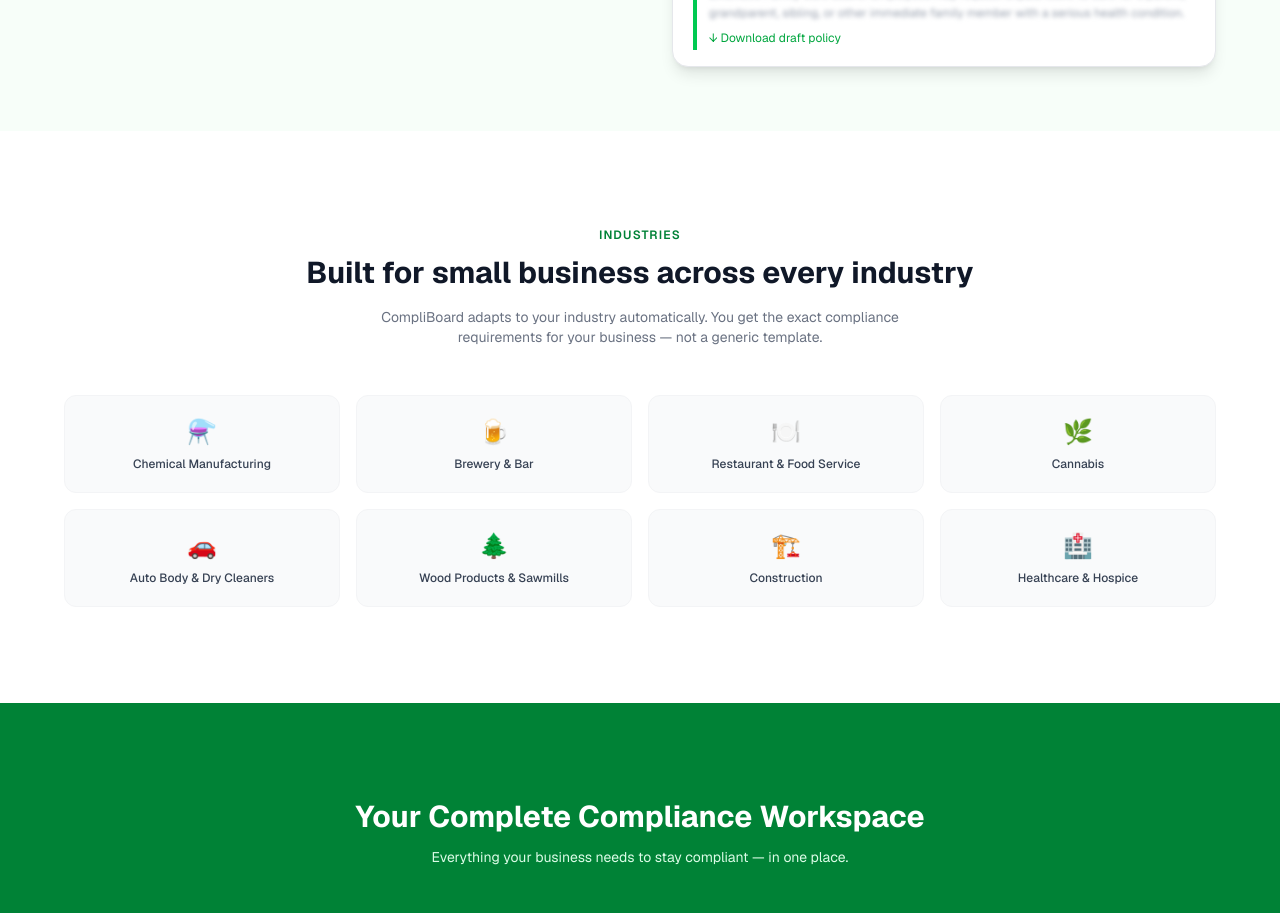
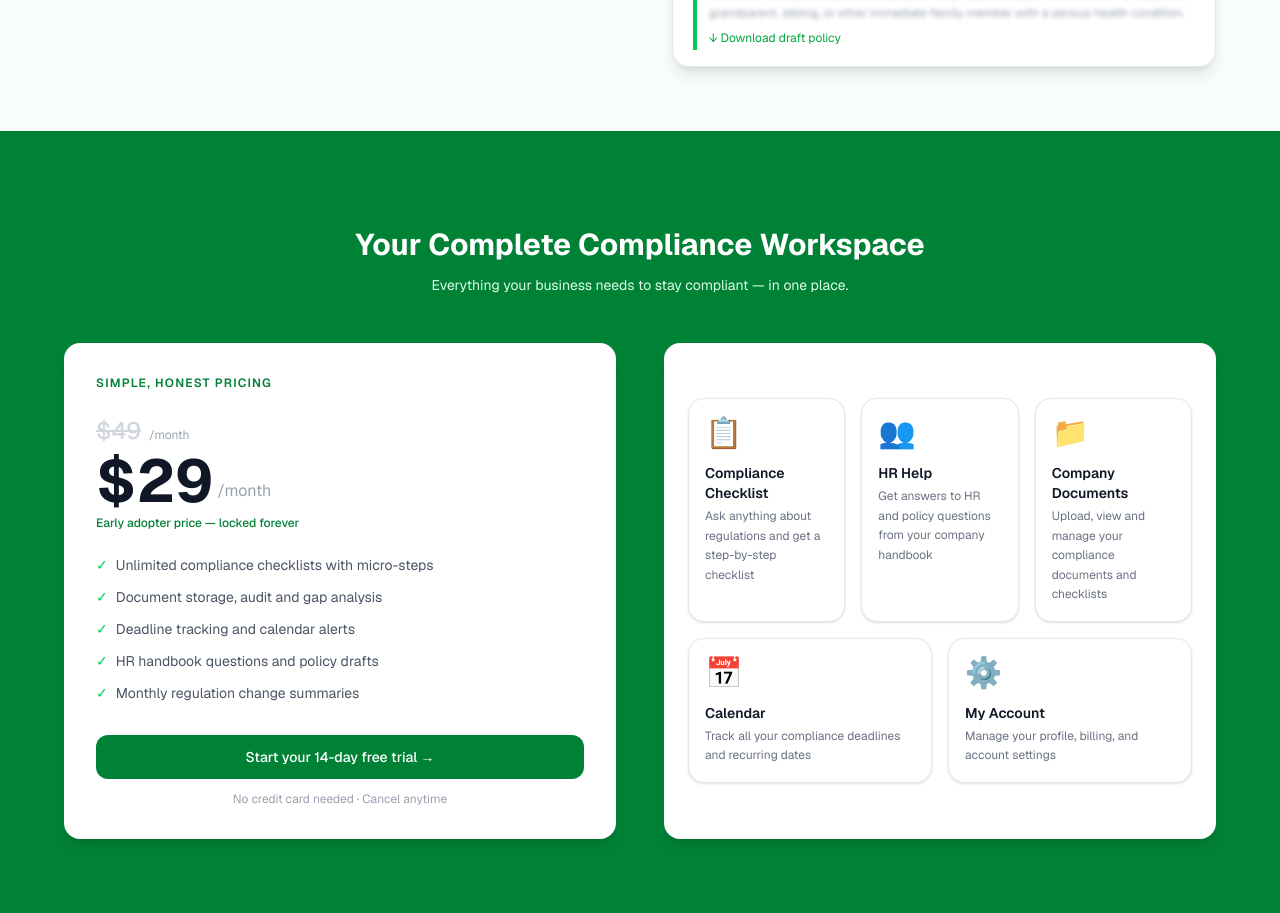
Before and after one commit to bhaskarc-compliboard/compliboard, a Next.js app: page / in a window 1280 px wide. Shown: the part 4360-5273 px from the top of the page. Built offline with nearby package versions, Linux system fonts and the light colour scheme.

Commit message:
Homepage: remove Industries section, complete homepage build

```diff
--- a/app/page.tsx
+++ b/app/page.tsx
@@ -854,31 +854,7 @@
         </div>
       </section>
 
-      {/* Industries */}
-      <section className="py-24 px-6">
-        <div className="max-w-6xl mx-auto text-center">
-          <p className="text-xs font-semibold text-green-700 uppercase tracking-widest mb-3">Industries</p>
-          <h2 className="text-3xl font-bold text-gray-900 mb-4">Built for small business across every industry</h2>
-          <p className="text-gray-500 mb-12 max-w-xl mx-auto text-sm">CompliBoard adapts to your industry automatically. You get the exact compliance requirements for your business — not a generic template.</p>
-          <div className="grid grid-cols-4 gap-4">
-            {[
-              { icon: "⚗️", label: "Chemical Manufacturing" },
-              { icon: "🍺", label: "Brewery & Bar" },
-              { icon: "🍽️", label: "Restaurant & Food Service" },
-              { icon: "🌿", label: "Cannabis" },
-              { icon: "🚗", label: "Auto Body & Dry Cleaners" },
-              { icon: "🌲", label: "Wood Products & Sawmills" },
-              { icon: "🏗️", label: "Construction" },
-              { icon: "🏥", label: "Healthcare & Hospice" },
-            ].map((industry, i) => (
-              <div key={i} className="bg-gray-50 rounded-xl p-5 text-center border border-gray-100 hover:border-green-200 hover:bg-green-50 transition-colors cursor-default">
-                <p className="text-2xl mb-2">{industry.icon}</p>
-                <p className="text-xs font-medium text-gray-700">{industry.label}</p>
-              </div>
-            ))}
-          </div>
-        </div>
-      </section>
+
 
       {/* WORKSPACE + PRICING — combined closing section */}
       <section className="py-24 px-6 bg-green-700">
```
